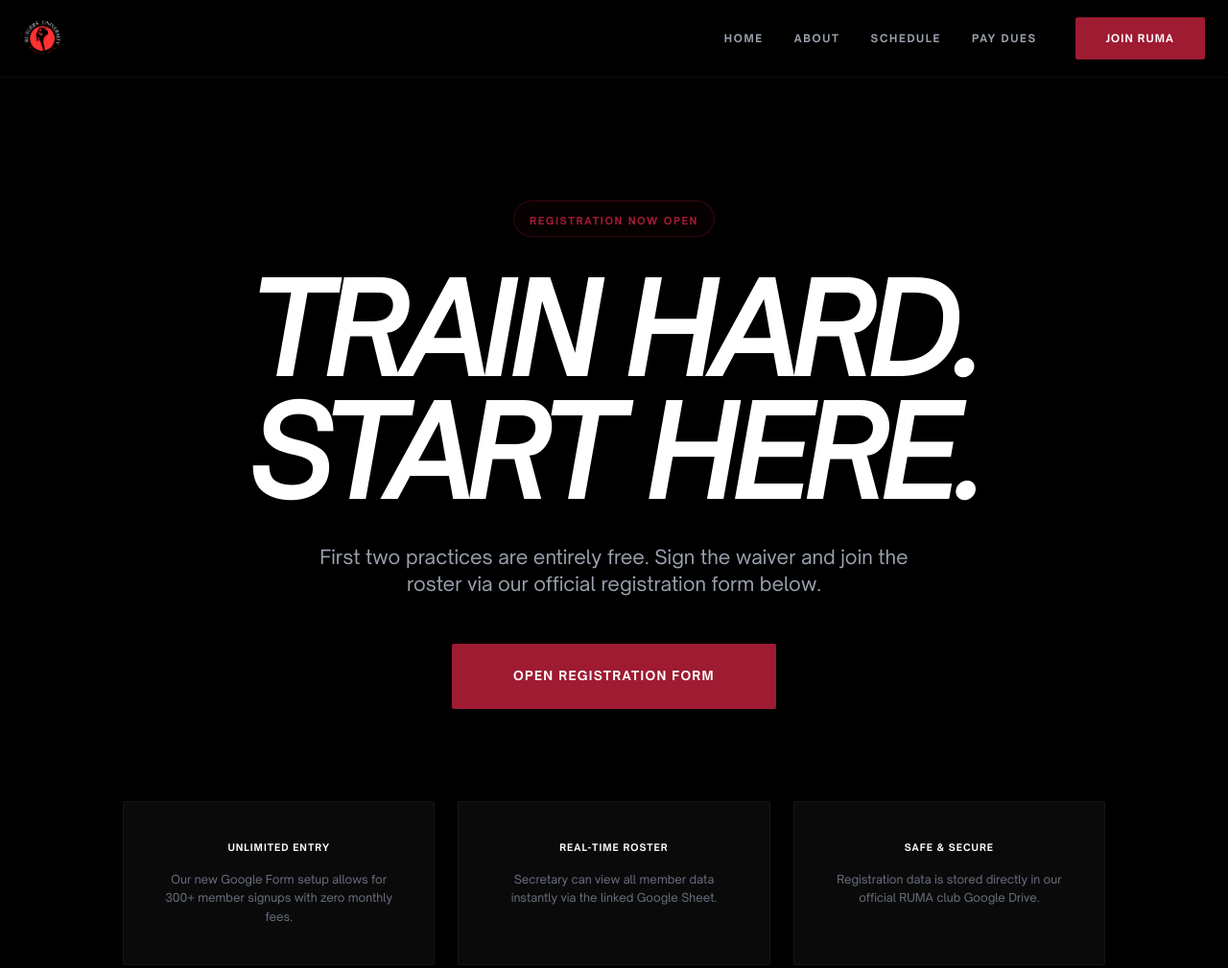
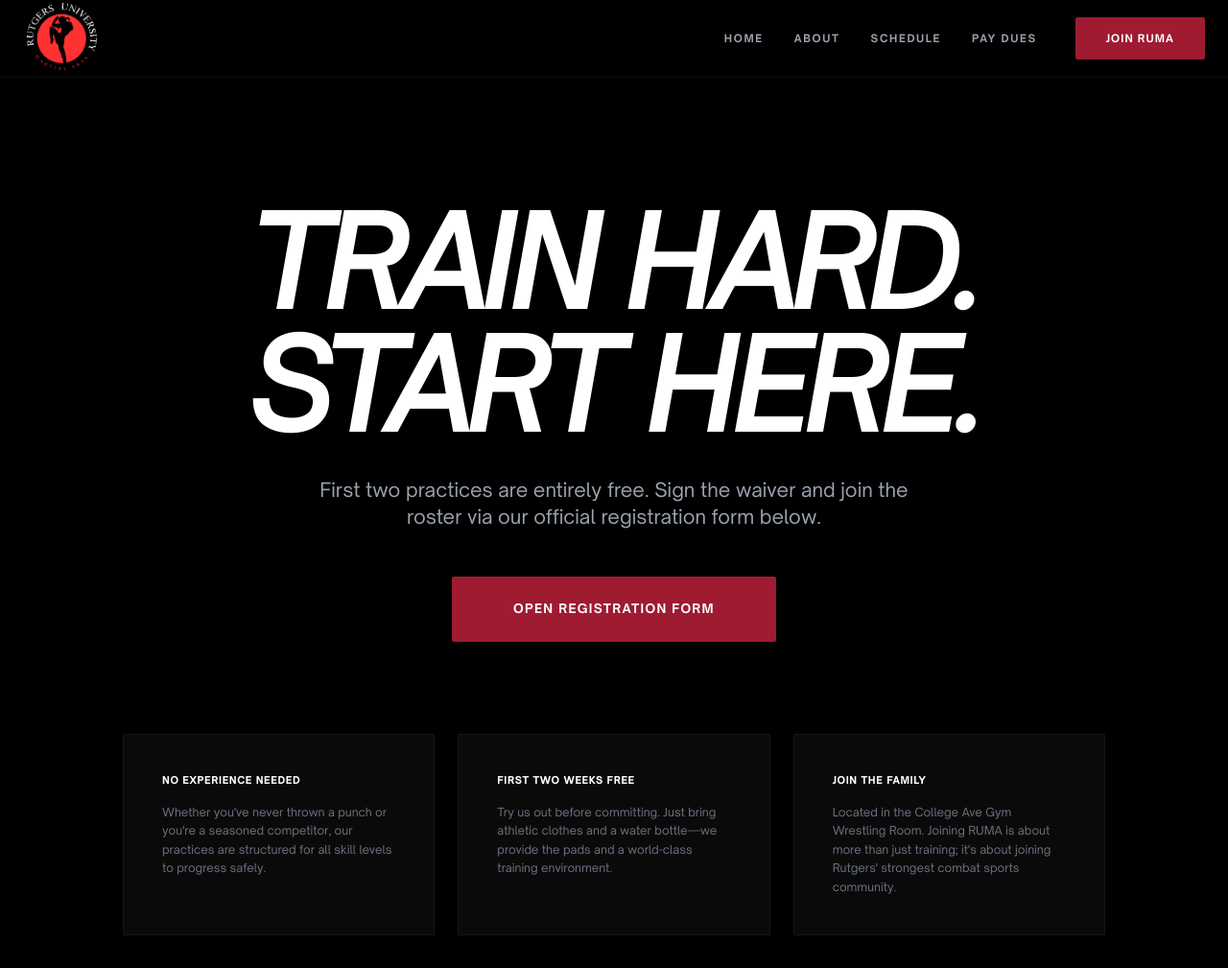
Before and after one commit to almercapa/ruma-website, a React app: page pages/join.html in a window 1280 px wide. Shown: the top 1009 px of the page at 96% size. Built offline with nearby package versions, Linux system fonts and the light colour scheme.

Commit message:
Increased logo size and updated join page content for new members

```diff
--- a/pages/join.html
+++ b/pages/join.html
@@ -53,7 +53,7 @@
 <header class="sticky top-0 z-50 bg-black/80 backdrop-blur-md border-b border-white/5">
   <nav class="mx-auto max-w-screen-xl px-6 h-20 flex items-center justify-between">
     <a href="/pages/index.html" class="flex items-center group">
-      <img src="/assets/images/ruma-logo.png" alt="RUMA Logo" class="h-8 md:h-10 w-auto transition-transform group-hover:scale-105">
+      <img src="/assets/images/ruma-logo.png" alt="RUMA Logo" class="h-16 md:h-20 w-auto transition-transform group-hover:scale-105">
     </a>
 
     <div class="flex items-center gap-4 md:gap-10">
@@ -94,32 +94,31 @@
 
 <main class="mx-auto max-w-screen-xl px-6 lg:px-8 py-20 md:py-32 flex flex-col items-center text-center">
   <div class="hero-animate delay-1 mb-12">
-    <div class="inline-block border border-scarlet-700/30 bg-scarlet-700/5 px-4 py-1.5 mb-8 rounded-full">
-        <span class="text-scarlet-700 text-[10px] font-bold uppercase tracking-[0.2em] font-one">Registration now open</span>
-    </div>
     <h1 class="text-6xl md:text-9xl font-bold uppercase tracking-tightest italic mb-6 leading-[0.85] max-w-4xl">Train hard.<br>Start here.</h1>
     <p class="text-gray-400 text-base md:text-xl max-w-2xl mx-auto leading-relaxed mt-8">
         First two practices are entirely free. Sign the waiver and join the roster via our official registration form below.
     </p>
   </div>
 
-  <a id="main-join-btn" href="#" target="_blank" class="hero-animate delay-2 group relative inline-flex items-center bg-scarlet-700 hover:bg-scarlet-800 text-white font-bold rounded-sm text-[13px] uppercase tracking-widest px-16 py-6 overflow-hidden transition-all duration-300 shadow-2xl">
+  <a id="main-join-btn" href="https://docs.google.com/forms/d/e/1FAIpQLSdJuwBDMfov87Td7dq8AZEgesE3yhSmBGxv9li9D-0C0nYfww/viewform?usp=publish-editor" target="_blank" class="hero-animate delay-2 group relative inline-flex items-center bg-scarlet-700 hover:bg-scarlet-800 text-white font-bold rounded-sm text-[13px] uppercase tracking-widest px-16 py-6 overflow-hidden transition-all duration-300 shadow-2xl">
     <span class="absolute left-0 transform -translate-x-full group-hover:translate-x-10 btn-punch-transition opacity-0 group-hover:opacity-100 text-2xl">👊</span>
     <span class="inline-block transform btn-punch-transition group-hover:translate-x-4">Open Registration Form</span>
   </a>
 
   <div class="hero-animate delay-3 mt-24 grid grid-cols-1 md:grid-cols-3 gap-6 w-full max-w-5xl">
-    <div class="p-10 bg-gray-950 border border-white/5 rounded-sm">
-      <h4 class="text-white font-bold uppercase text-[10px] tracking-widest mb-4">Unlimited Entry</h4>
-      <p class="text-gray-500 text-xs leading-relaxed">Our new Google Form setup allows for 300+ member signups with zero monthly fees.</p>
+    <div class="p-10 bg-gray-950 border border-white/5 rounded-sm text-left">
+      <h4 class="text-white font-bold uppercase text-[10px] tracking-widest mb-4 font-one">No Experience Needed</h4>
+      <p class="text-gray-500 text-xs leading-relaxed">Whether you've never thrown a punch or you're a seasoned competitor, our practices are structured for all skill levels to progress safely.</p>
     </div>
-    <div class="p-10 bg-gray-950 border border-white/5 rounded-sm">
-      <h4 class="text-white font-bold uppercase text-[10px] tracking-widest mb-4">Real-time Roster</h4>
-      <p class="text-gray-500 text-xs leading-relaxed">Secretary can view all member data instantly via the linked Google Sheet.</p>
+
+    <div class="p-10 bg-gray-950 border border-white/5 rounded-sm text-left">
+      <h4 class="text-white font-bold uppercase text-[10px] tracking-widest mb-4 font-one">First Two Weeks Free</h4>
+      <p class="text-gray-500 text-xs leading-relaxed">Try us out before committing. Just bring athletic clothes and a water bottle—we provide the pads and a world-class training environment.</p>
     </div>
-    <div class="p-10 bg-gray-950 border border-white/5 rounded-sm">
-      <h4 class="text-white font-bold uppercase text-[10px] tracking-widest mb-4">Safe & Secure</h4>
-      <p class="text-gray-500 text-xs leading-relaxed">Registration data is stored directly in our official RUMA club Google Drive.</p>
+
+    <div class="p-10 bg-gray-950 border border-white/5 rounded-sm text-left">
+      <h4 class="text-white font-bold uppercase text-[10px] tracking-widest mb-4 font-one">Join the Family</h4>
+      <p class="text-gray-500 text-xs leading-relaxed">Located in the College Ave Gym Wrestling Room. Joining RUMA is about more than just training; it's about joining Rutgers' strongest combat sports community.</p>
     </div>
   </div>
 </main>
```
Also changed, not shown: pages/about.html (+1 -1 lines), pages/dues.html (+1 -1 lines), pages/index.html (+1 -1 lines), pages/schedule.html (+1 -1 lines).
